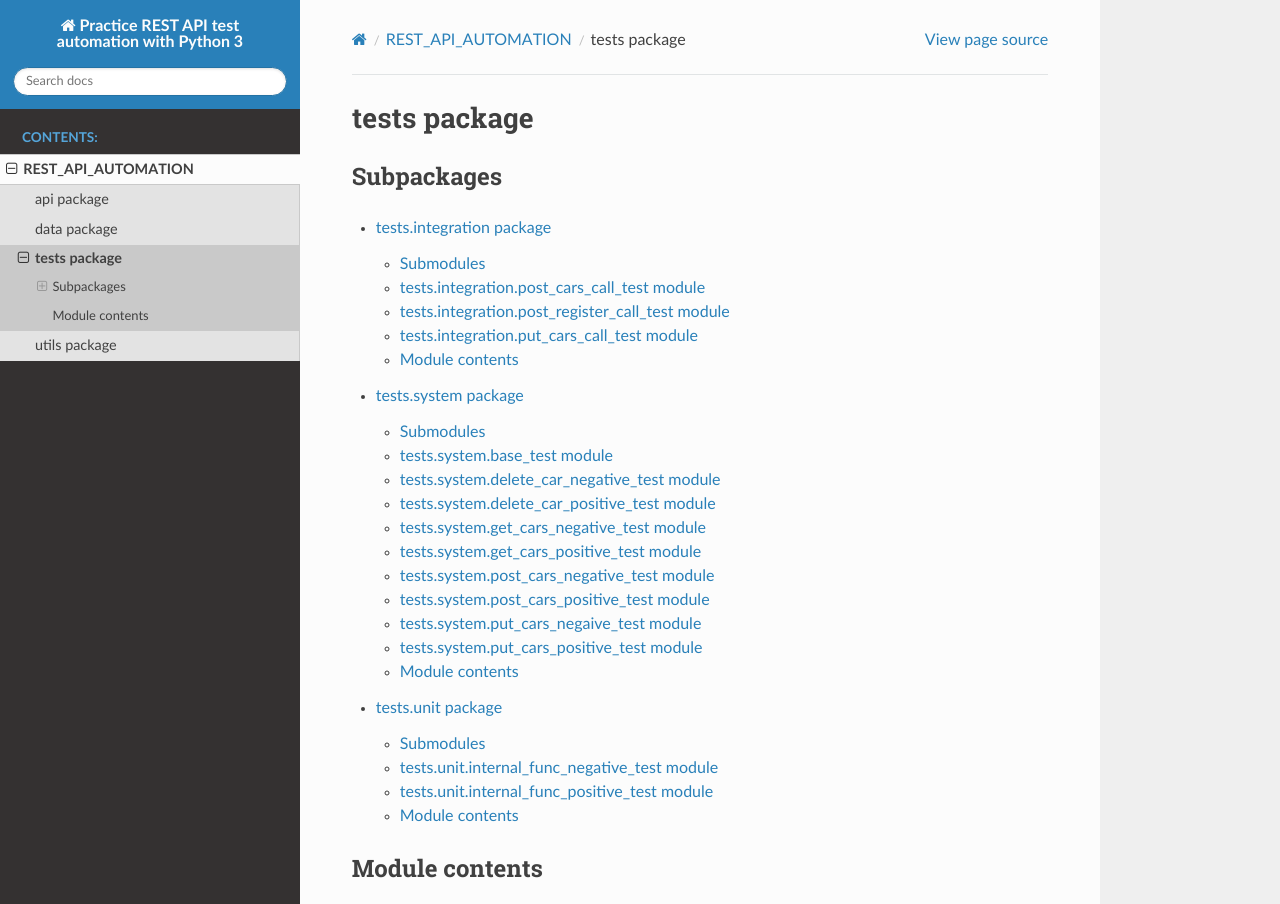
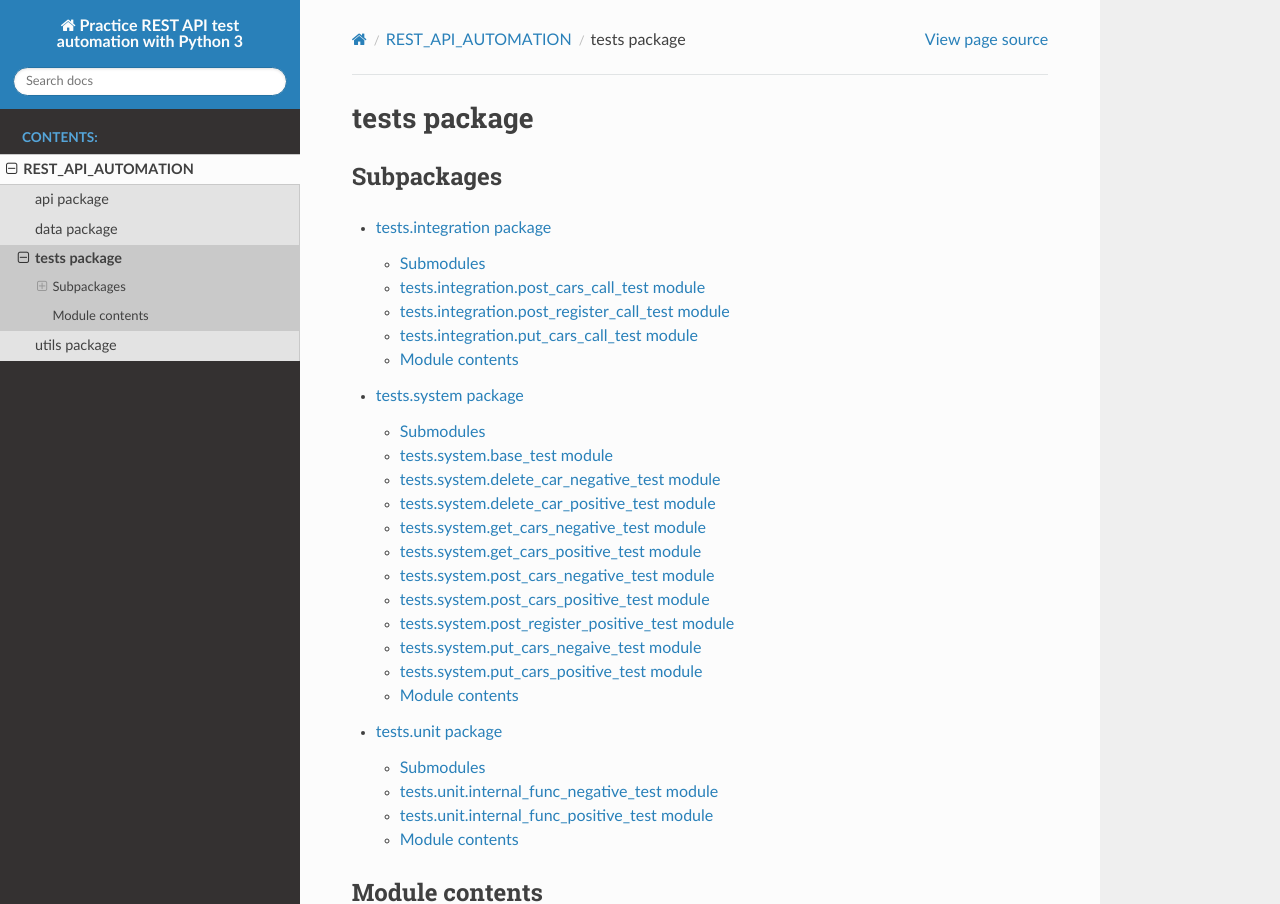
Before and after one commit to ikostan/REST_API_AUTOMATION, a Sphinx documentation site: the page built from docs/tests.rst, in a window 1280 px wide and 1221 px high, cut to the strip 0-904 px from the top of the window. Built offline with Sphinx 7.4.7 and the Read the Docs theme 2.0.0, drawn with Linux system fonts in a browser that asks for light colours.

Commit message:
Update tests.system.rst

```diff
--- a/docs/tests.system.rst
+++ b/docs/tests.system.rst
@@ -60,6 +60,14 @@ tests.system.post\_cars\_positive\_test module
    :undoc-members:
    :show-inheritance:
 
+tests.system.post\_register\_positive\_test module
+--------------------------------------------------
+
+.. automodule:: tests.system.post_register_positive_test
+   :members:
+   :undoc-members:
+   :show-inheritance:
+
 tests.system.put\_cars\_negaive\_test module
 --------------------------------------------
 
```
